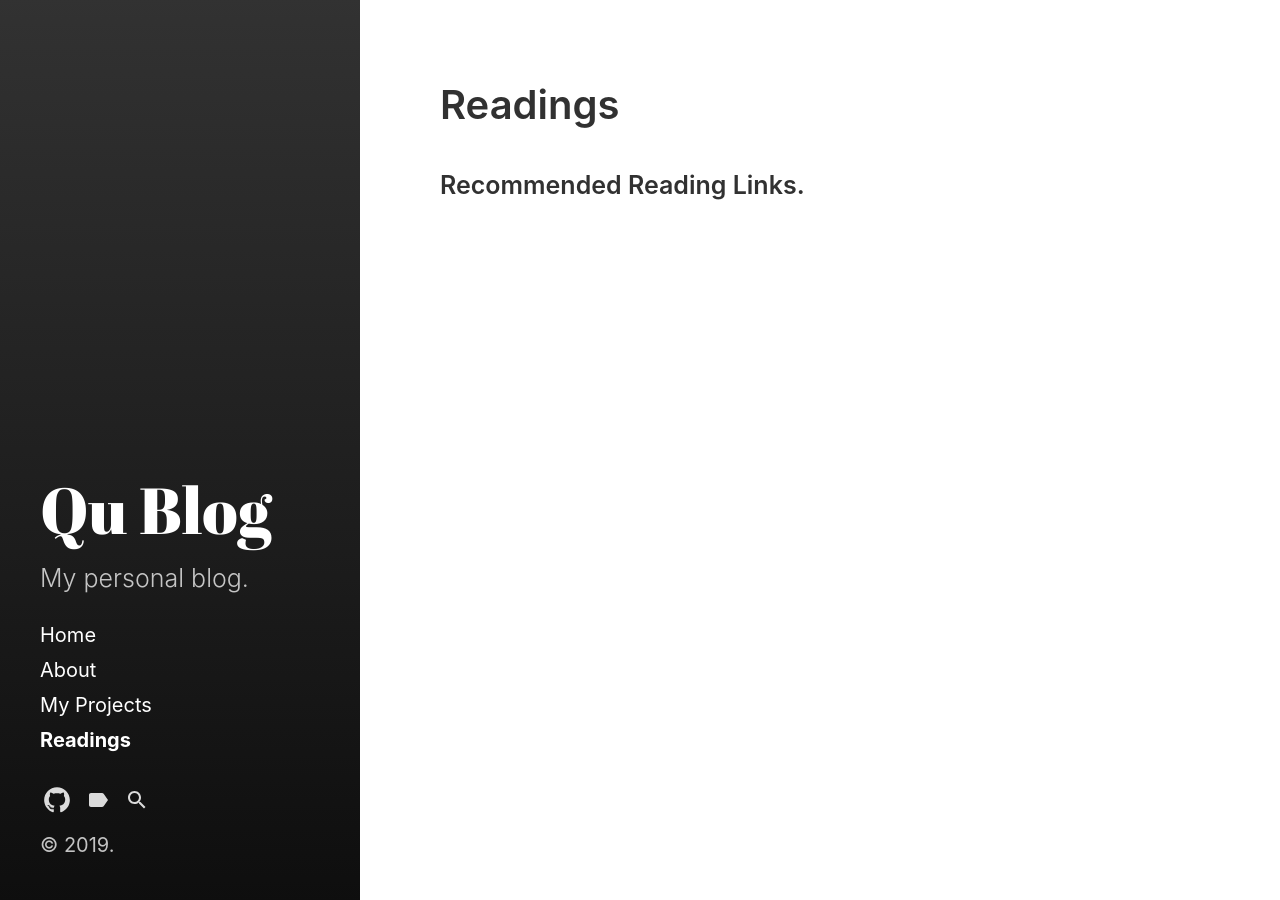
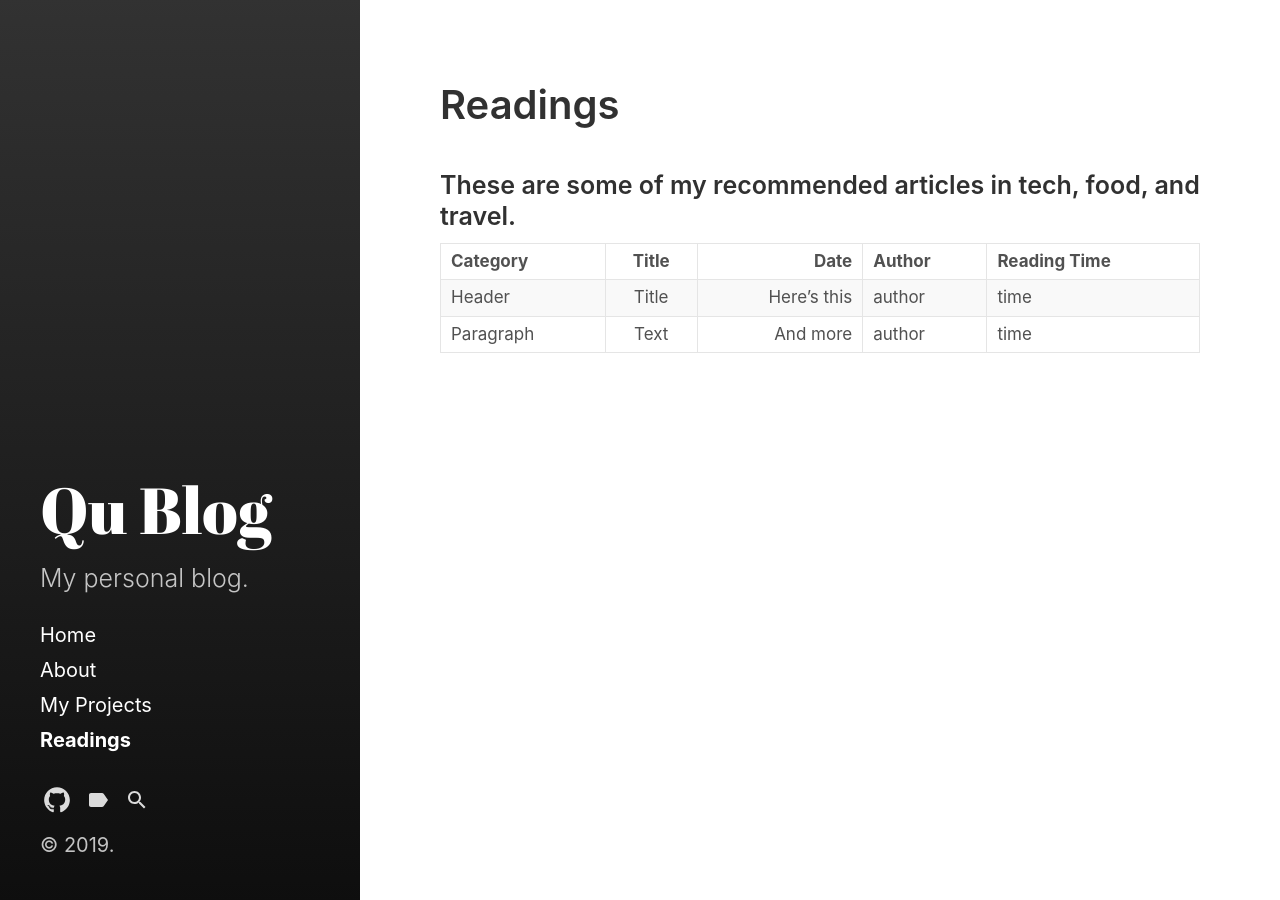
Before and after one commit to yiqu/yiqu.github.io, a Jekyll site: the page built from category/readings.md, in a window 1280 px wide. Built offline with Jekyll 4.4.1, drawn with Linux system fonts in a browser that asks for light colours.

Commit message:
Update readings.md

```diff
--- a/category/readings.md
+++ b/category/readings.md
@@ -3,4 +3,9 @@ layout: category
 title: Readings
 ---
 
-### Recommended Reading Links.
+### These are some of my recommended articles in tech, food, and travel.
+
+| Category    | Title       | Date          | Author  | Reading Time  |
+| :---        |    :----:   |          ---: | :---    | :---          |
+| Header      | Title       | Here's this   | author  |  time         |
+| Paragraph   | Text        | And more      | author  |  time         |
```
